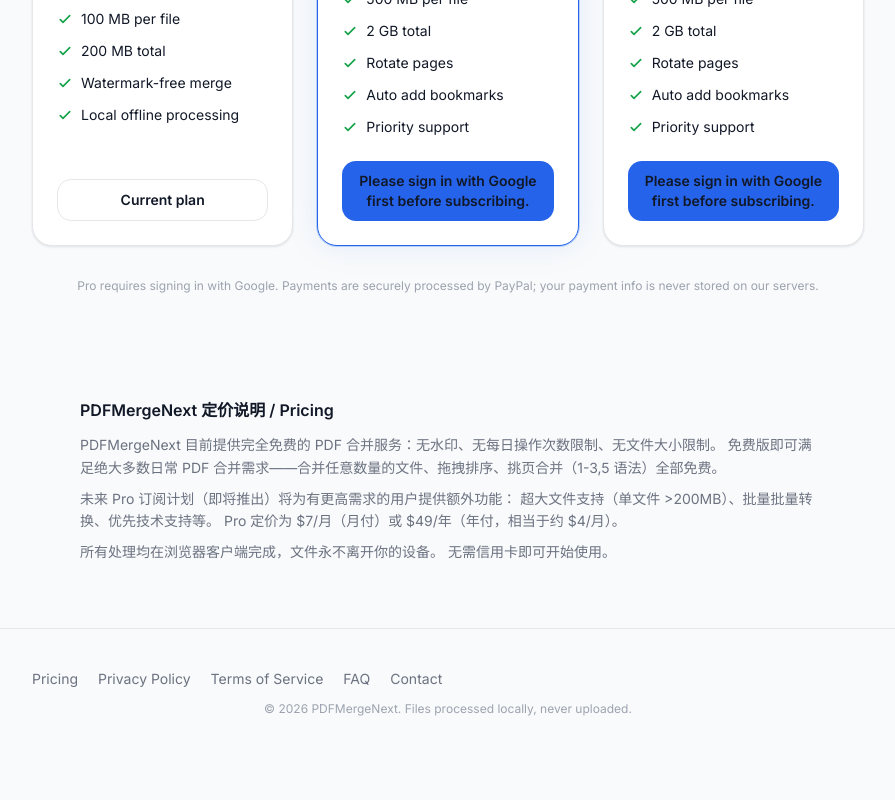
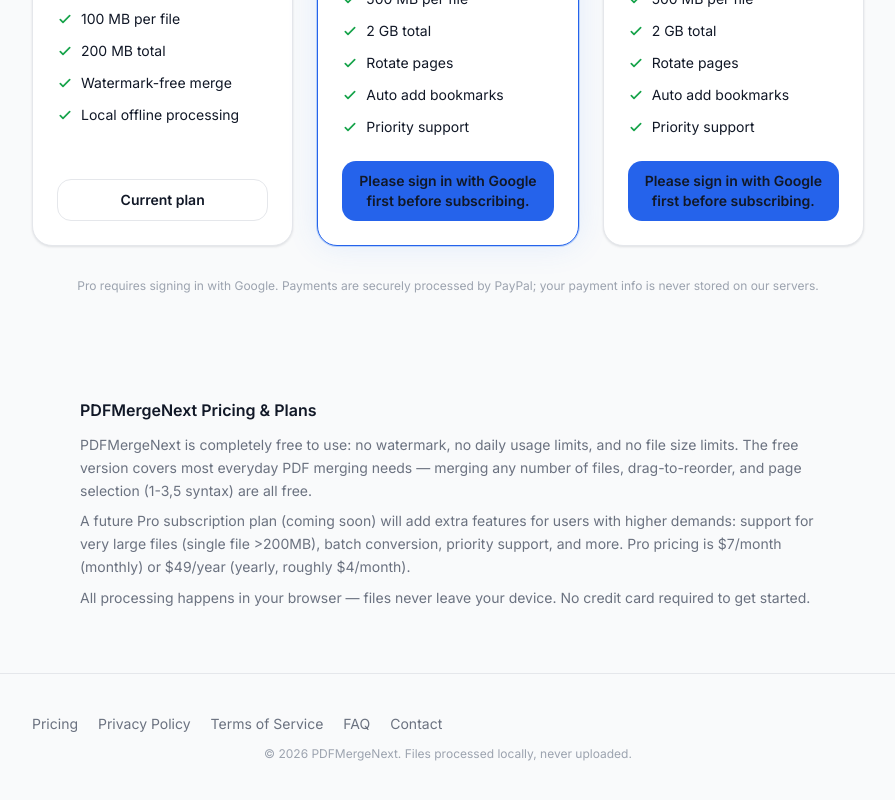
Before and after one commit to 863683348/pdf-merge-next, a Next.js app: page /pricing in a window 1280 px wide. Shown: the part 448-1248 px from the top of the page, without its empty margins (192-1087 px from the left). Before the commit the page ends 1205 px from the top, so only its background shows below. Built offline with nearby package versions, Linux system fonts and the light colour scheme; no server answers.

Commit message:
fix(i18n): localize pricing notes section for en

```diff
--- a/app/pricing/page.tsx
+++ b/app/pricing/page.tsx
@@ -2,6 +2,7 @@
 
 import dynamic from 'next/dynamic';
 import { Spinner } from '@/components/atoms/Spinner';
+import { useT } from '@/i18n/provider';
 
 const PricingPage = dynamic(() => import('@/views/PricingPage'), {
   ssr: false,
@@ -13,24 +14,15 @@
 });
 
 export default function Page() {
+  const t = useT();
   return (
     <>
       <PricingPage />
       <section className="mx-auto max-w-3xl px-4 pb-16 pt-10 text-sm leading-relaxed text-fg-secondary">
-        <h2 className="text-base font-semibold text-fg">PDFMergeNext 定价说明 / Pricing</h2>
-        <p className="mt-3">
-          PDFMergeNext 目前提供完全免费的 PDF 合并服务：无水印、无每日操作次数限制、无文件大小限制。
-          免费版即可满足绝大多数日常 PDF 合并需求——合并任意数量的文件、拖拽排序、挑页合并（1-3,5 语法）全部免费。
-        </p>
-        <p className="mt-2">
-          未来 Pro 订阅计划（即将推出）将为有更高需求的用户提供额外功能：
-          超大文件支持（单文件 &gt;200MB）、批量批量转换、优先技术支持等。
-          Pro 定价为 $7/月（月付）或 $49/年（年付，相当于约 $4/月）。
-        </p>
-        <p className="mt-2">
-          所有处理均在浏览器客户端完成，文件永不离开你的设备。
-          无需信用卡即可开始使用。
-        </p>
+        <h2 className="text-base font-semibold text-fg">{t('pricing.noteTitle')}</h2>
+        <p className="mt-3">{t('pricing.note1')}</p>
+        <p className="mt-2">{t('pricing.note2')}</p>
+        <p className="mt-2">{t('pricing.note3')}</p>
       </section>
     </>
   );
--- a/src/i18n/dict.ts
+++ b/src/i18n/dict.ts
@@ -188,6 +188,10 @@
     'pricing.loadingPaypal': '正在加载 PayPal…',
     'pricing.sandboxNote': '测试环境（Sandbox）：不会产生真实扣款',
     'pricing.planConfig': '订阅计划配置中，暂未开放',
+    'pricing.noteTitle': 'PDFMergeNext 定价说明 / Pricing',
+    'pricing.note1': 'PDFMergeNext 目前提供完全免费的 PDF 合并服务：无水印、无每日操作次数限制、无文件大小限制。免费版即可满足绝大多数日常 PDF 合并需求——合并任意数量的文件、拖拽排序、挑页合并（1-3,5 语法）全部免费。',
+    'pricing.note2': '未来 Pro 订阅计划（即将推出）将为有更高需求的用户提供额外功能：超大文件支持（单文件 >200MB）、批量转换、优先技术支持等。Pro 定价为 $7/月（月付）或 $49/年（年付，相当于约 $4/月）。',
+    'pricing.note3': '所有处理均在浏览器客户端完成，文件永不离开你的设备。无需信用卡即可开始使用。',
 
     // ---- 隐私政策 ----
     'privacy.title': '隐私政策',
@@ -466,6 +470,10 @@
     'pricing.loadingPaypal': 'Loading PayPal…',
     'pricing.sandboxNote': 'Test mode (Sandbox): no real charges',
     'pricing.planConfig': 'Subscription plan is being configured and not available yet',
+    'pricing.noteTitle': 'PDFMergeNext Pricing & Plans',
+    'pricing.note1': 'PDFMergeNext is completely free to use: no watermark, no daily usage limits, and no file size limits. The free version covers most everyday PDF merging needs — merging any number of files, drag-to-reorder, and page selection (1-3,5 syntax) are all free.',
+    'pricing.note2': 'A future Pro subscription plan (coming soon) will add extra features for users with higher demands: support for very large files (single file >200MB), batch conversion, priority support, and more. Pro pricing is $7/month (monthly) or $49/year (yearly, roughly $4/month).',
+    'pricing.note3': 'All processing happens in your browser — files never leave your device. No credit card required to get started.',
 
     // ---- Privacy ----
     'privacy.title': 'Privacy Policy',
```
